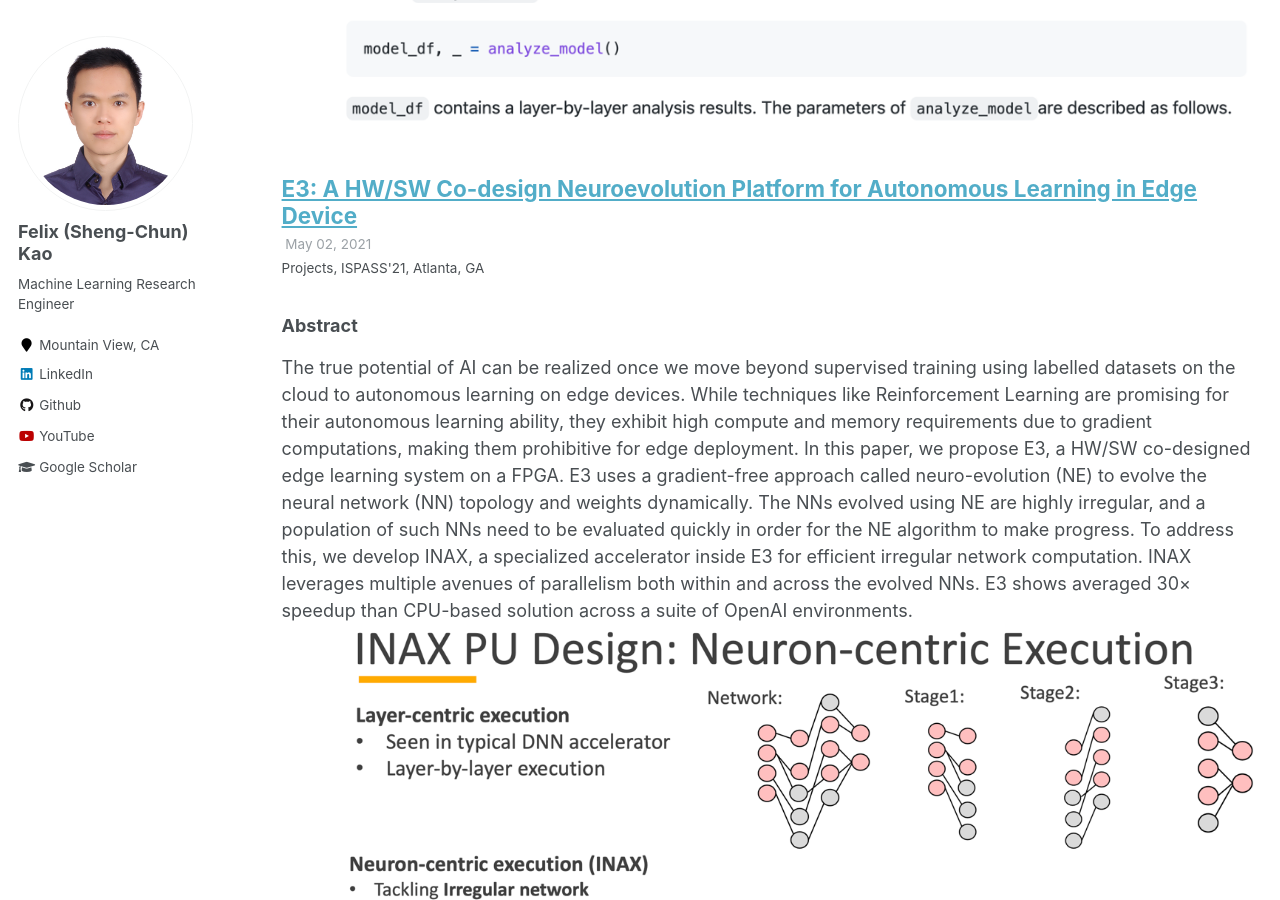
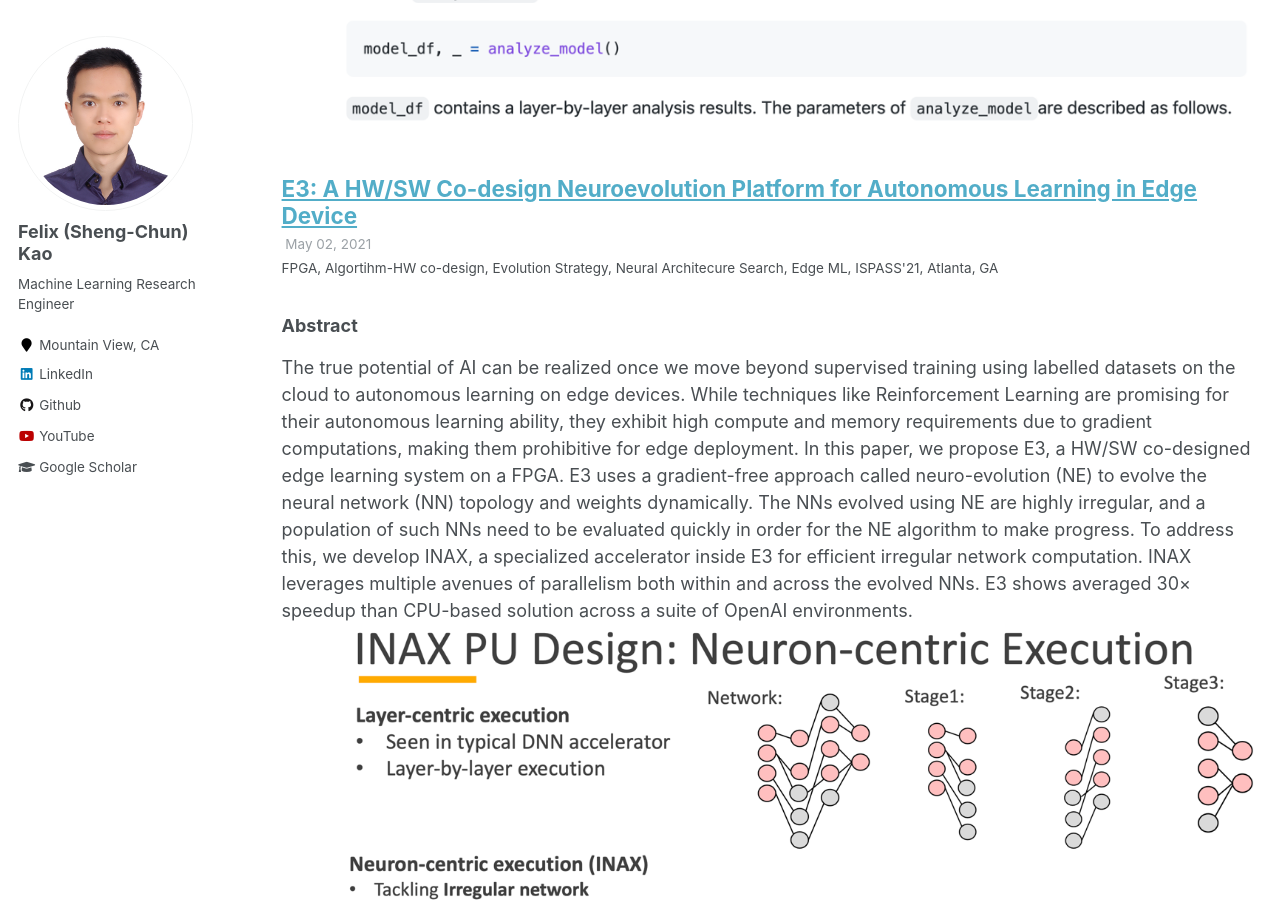
Before and after one commit to felix0901/felix, a Jekyll site: the page built from _pages/talks.html, in a window 1280 px wide and 900 px high, scrolled down 5279 px. Built offline with Jekyll 4.4.1, drawn with Linux system fonts in a browser that asks for light colours.

Commit message:
Update 7-e3.md

```diff
--- a/_talks/7-e3.md
+++ b/_talks/7-e3.md
@@ -1,7 +1,7 @@
 ---
 title: "E3: A HW/SW Co-design Neuroevolution Platform for Autonomous Learning in Edge Device"
 collection: talks
-type: "Projects"
+type: "FPGA, Algortihm-HW co-design, Evolution Strategy, Neural Architecure Search, Edge ML"
 permalink: /talks/7-e3
 venue: "ISPASS'21"
 date: 2021-05-02
```
